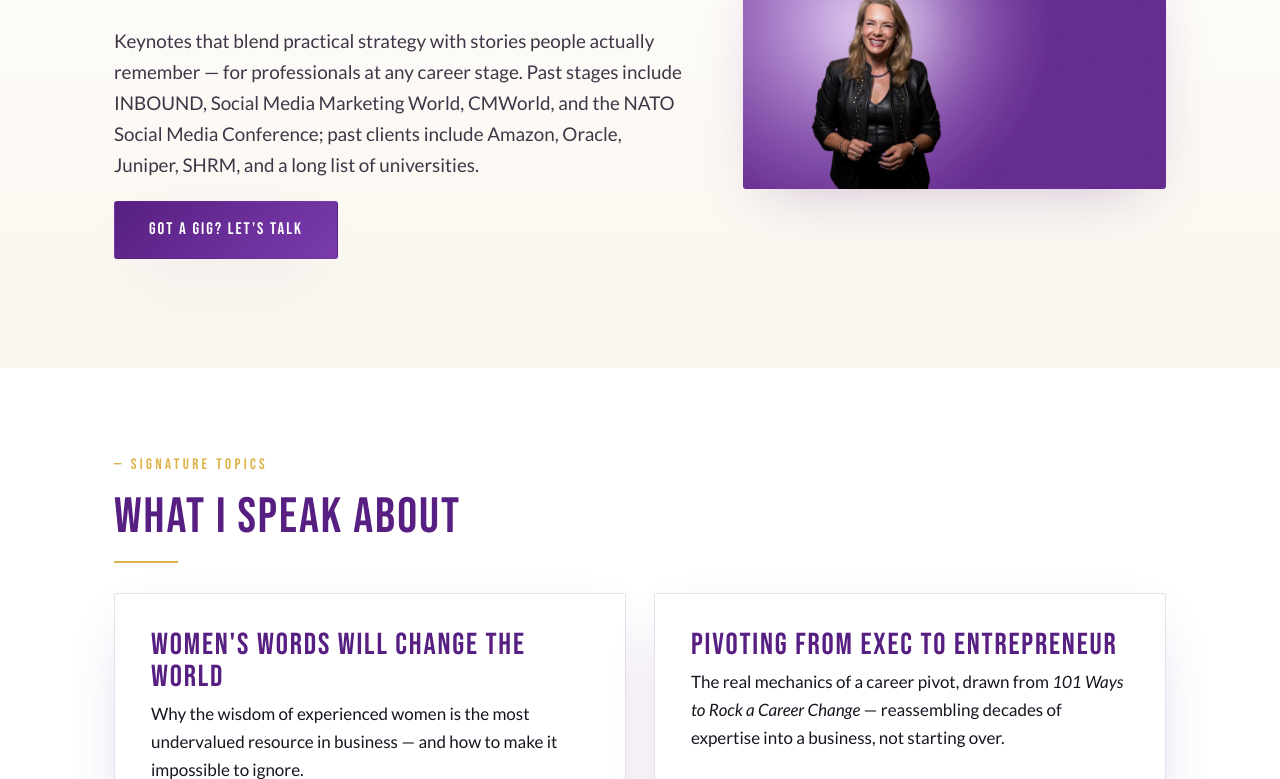
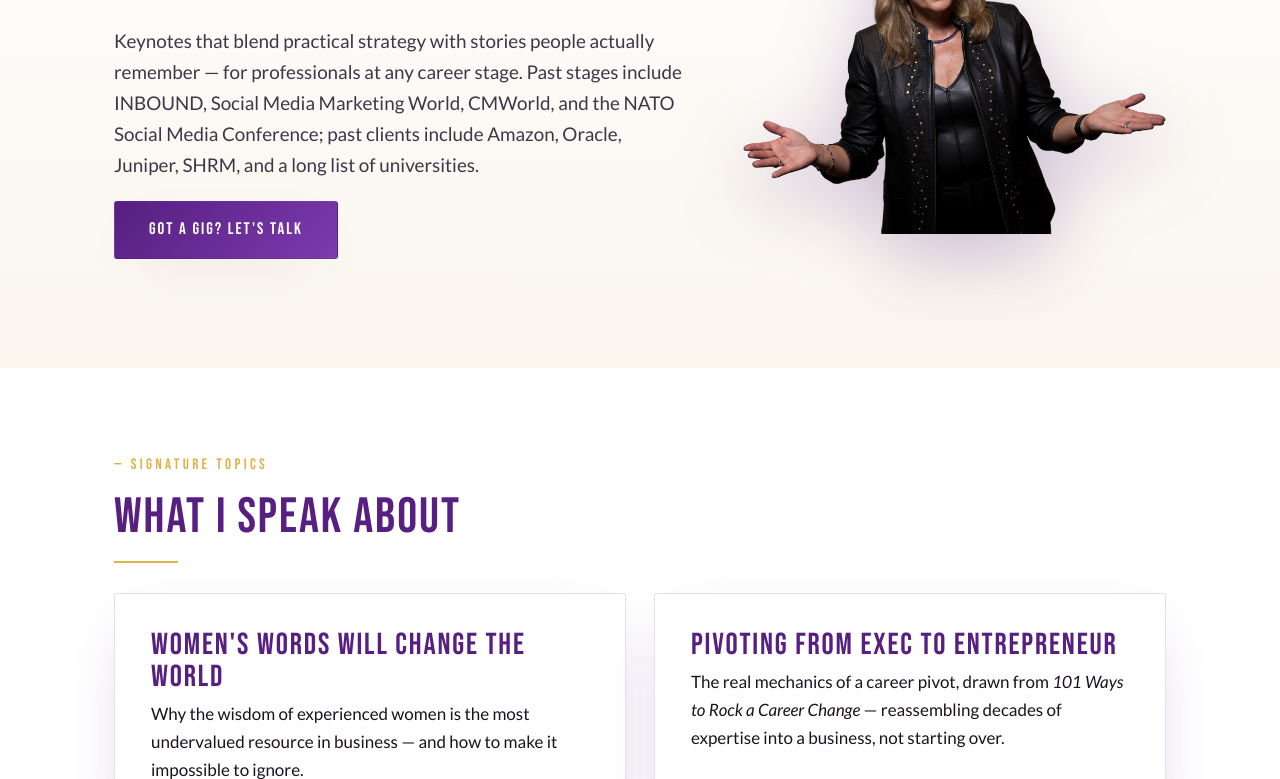
Before and after one commit to vivekavonrosen/vivekavonrosen.com, a plain HTML site: page site/speaking.html in a window 1280 px wide. Shown: the part 321-1100 px from the top of the page. Drawn offline with nearby package versions, Linux system fonts and the light colour scheme; a web font is replaced by a local one.

Commit message:
Speaking page: use arms-open cutout; remove orphaned old photos
Co-Authored-By: Claude Fable 5 <noreply@anthropic.com>

```diff
--- a/site/speaking.html
+++ b/site/speaking.html
@@ -38,7 +38,7 @@
       <p><a class="btn" href="contact.html">Got a Gig? Let's Talk</a></p>
     </div>
     <div>
-      <img class="portrait" src="images/viveka-banner.jpg" alt="Viveka von Rosen on stage">
+      <img class="hero-cutout" src="images/viv-speaking.png" alt="Viveka von Rosen speaking">
     </div>
   </div>
 </section>
```
Also changed, not shown: site/images/mystical-viv.jpg (deleted), site/images/viv-speaking.png (added), site/images/viveka-banner.jpg (deleted), site/images/viveka-headshot.jpg (deleted).
